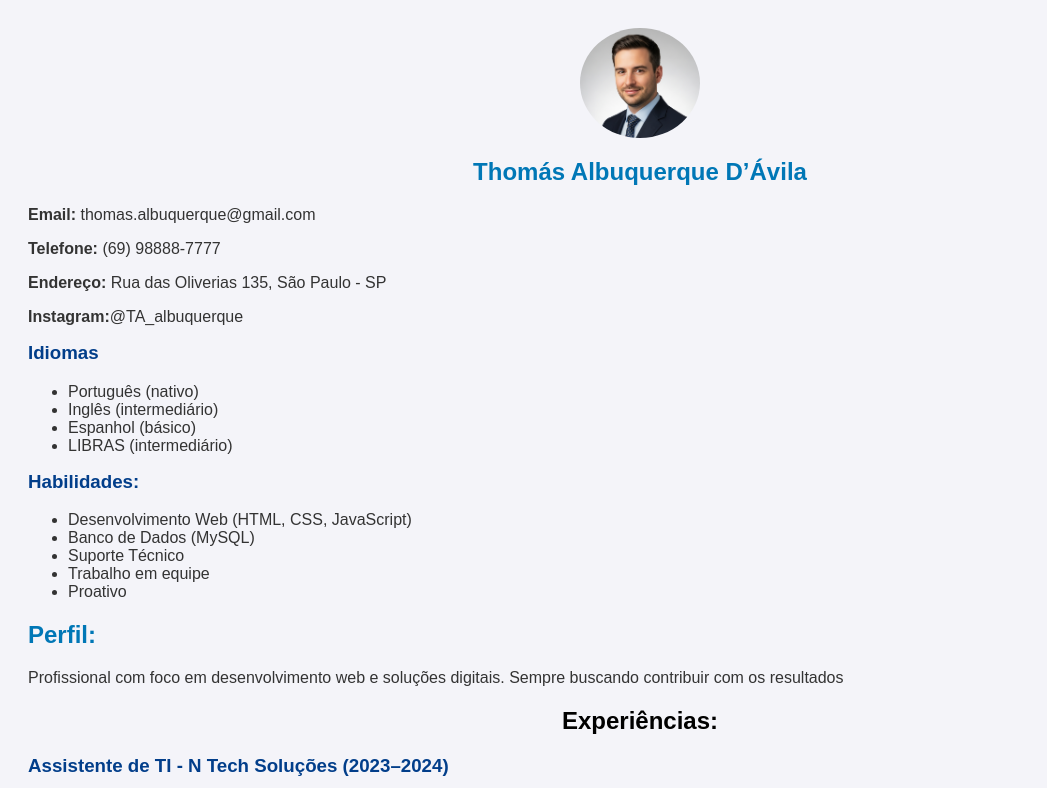
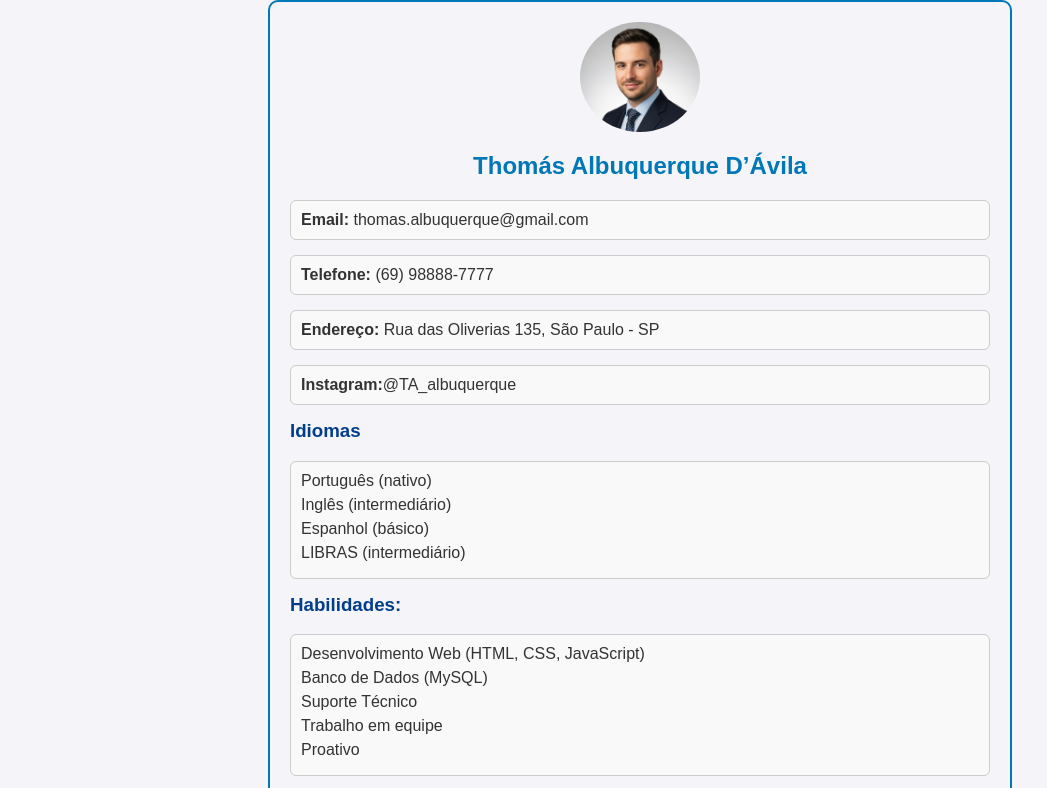
Before and after one commit to AnaLuiza2431/aulaelemar, a plain HTML site: page aula2608.html in a window 1280 px wide. Shown: the top 788 px of the page, without its empty margins (0-1047 px from the left). Drawn offline with Linux system fonts and the light colour scheme.

Commit message:
box model

```diff
--- a/aula2608.css
+++ b/aula2608.css
@@ -3,6 +3,11 @@ body {
   background-color: #f4f4f9;
   color: #333;
   padding: 20px;
+  max-width: 700px;
+  margin: 0 auto;
+  padding:20px;
+  border-radius: 10px;
+  border: 2px solid #0077b6;
 }
 
 img {
@@ -29,3 +34,14 @@ h2.PE {
 .muda {
   color: black;
 }
+ h2.PE, .muda, p, ul {
+  margin: 15px 0;
+  padding: 10px;
+  border: 1px solid #ccc;
+  border-radius: 6px;
+  background-color: #f9f9f9;
+}
+ul li {
+  margin-bottom: 6px;
+  list-style-type: none;
+}
```
Also changed, not shown: aula2608.html (+1 -1 lines).
